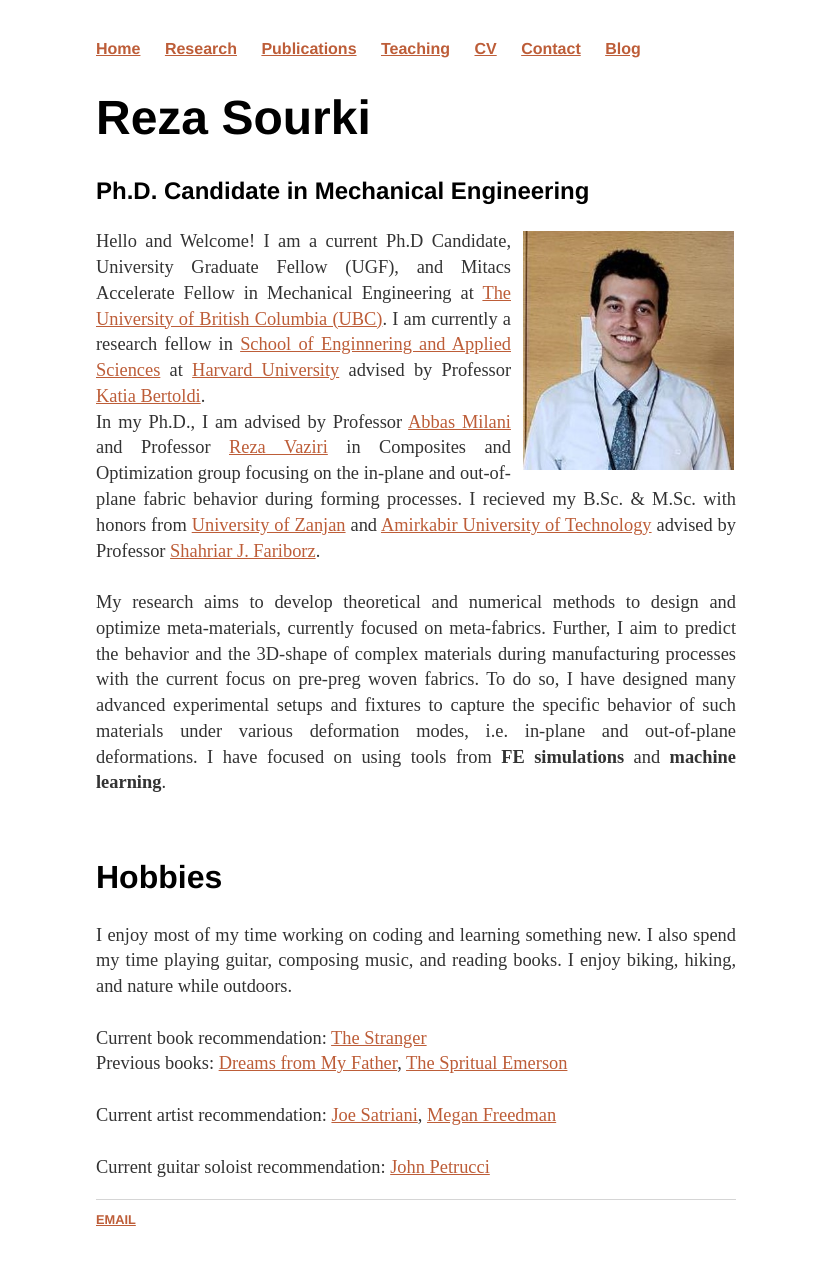
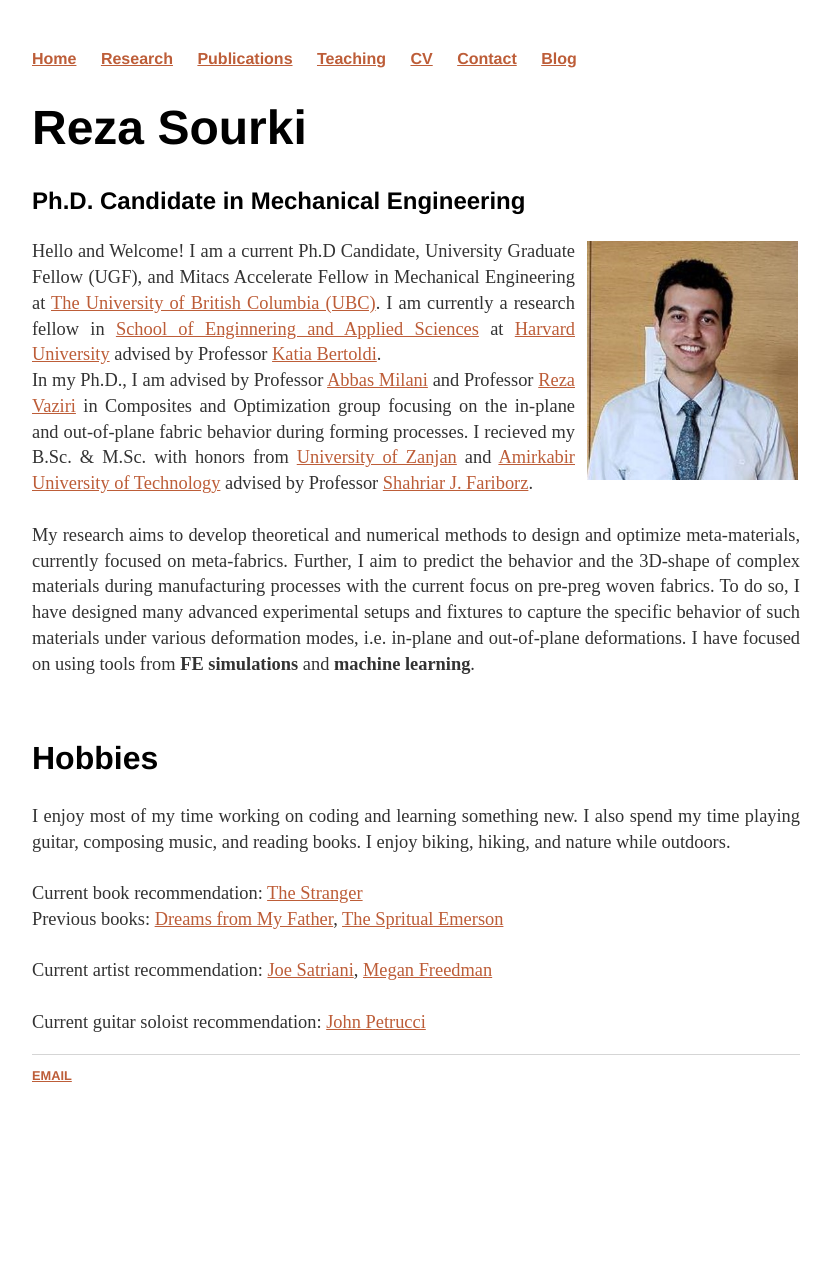
Before and after one commit to rsourki/rsourki.github.io, a Jekyll site: the page built from index.html, in a window 1280 px wide. Shown: the whole page, without its empty margins (224-1055 px from the left). Built offline with Jekyll 4.4.1, drawn with Linux system fonts in a browser that asks for light colours; after the commit the page ends 1133 px from its top, so only the background shows below that.

Commit message:
Update main.css

```diff
--- a/css/main.css
+++ b/css/main.css
@@ -1,6 +1,6 @@
 body {
-    margin: 40px auto;
-    width: 50%;
+    margin: 50px auto;
+    width: 60%;
     /*margin: 25px 300px 75px 250px;*/
 }
 nav ul, footer ul {
```
